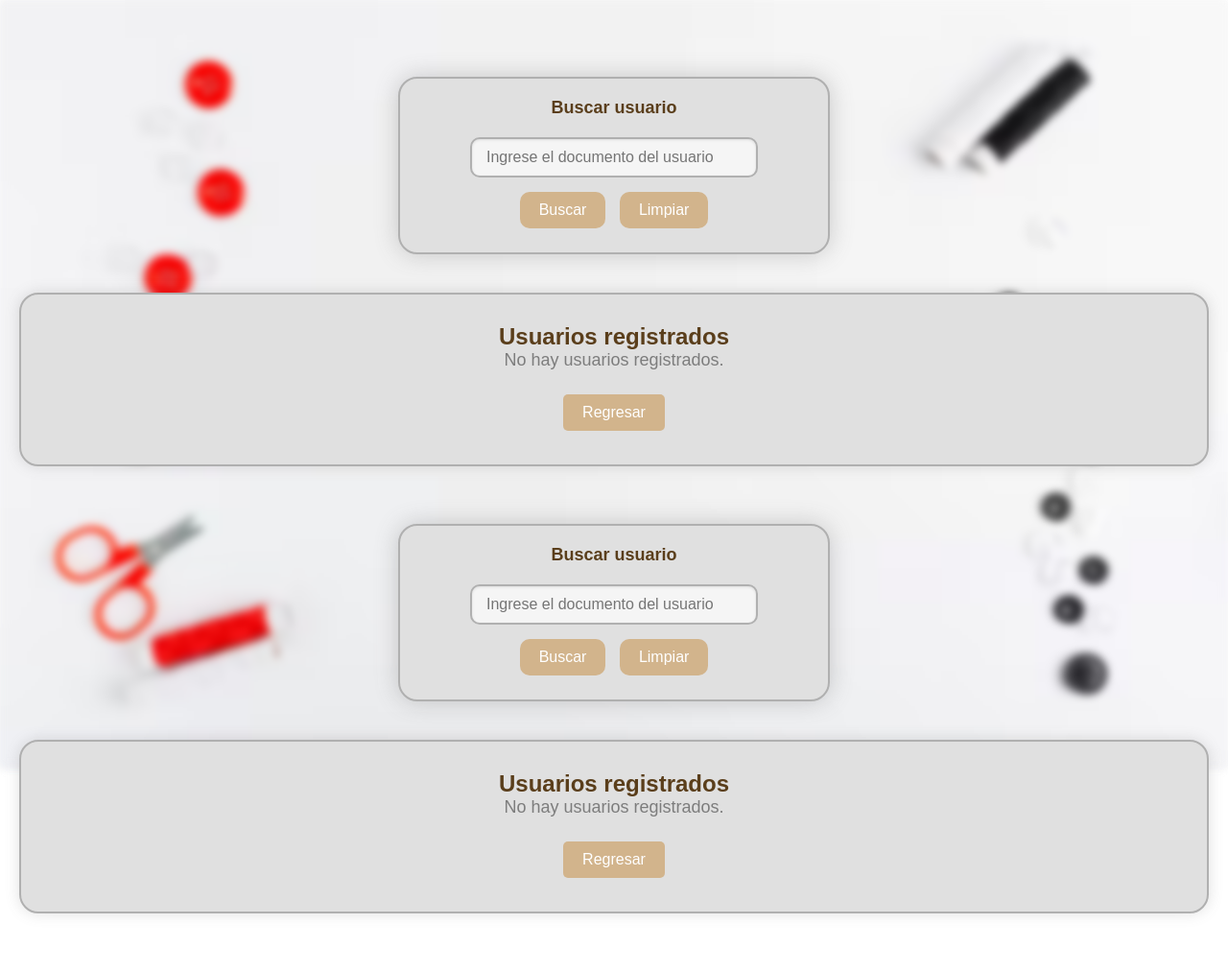
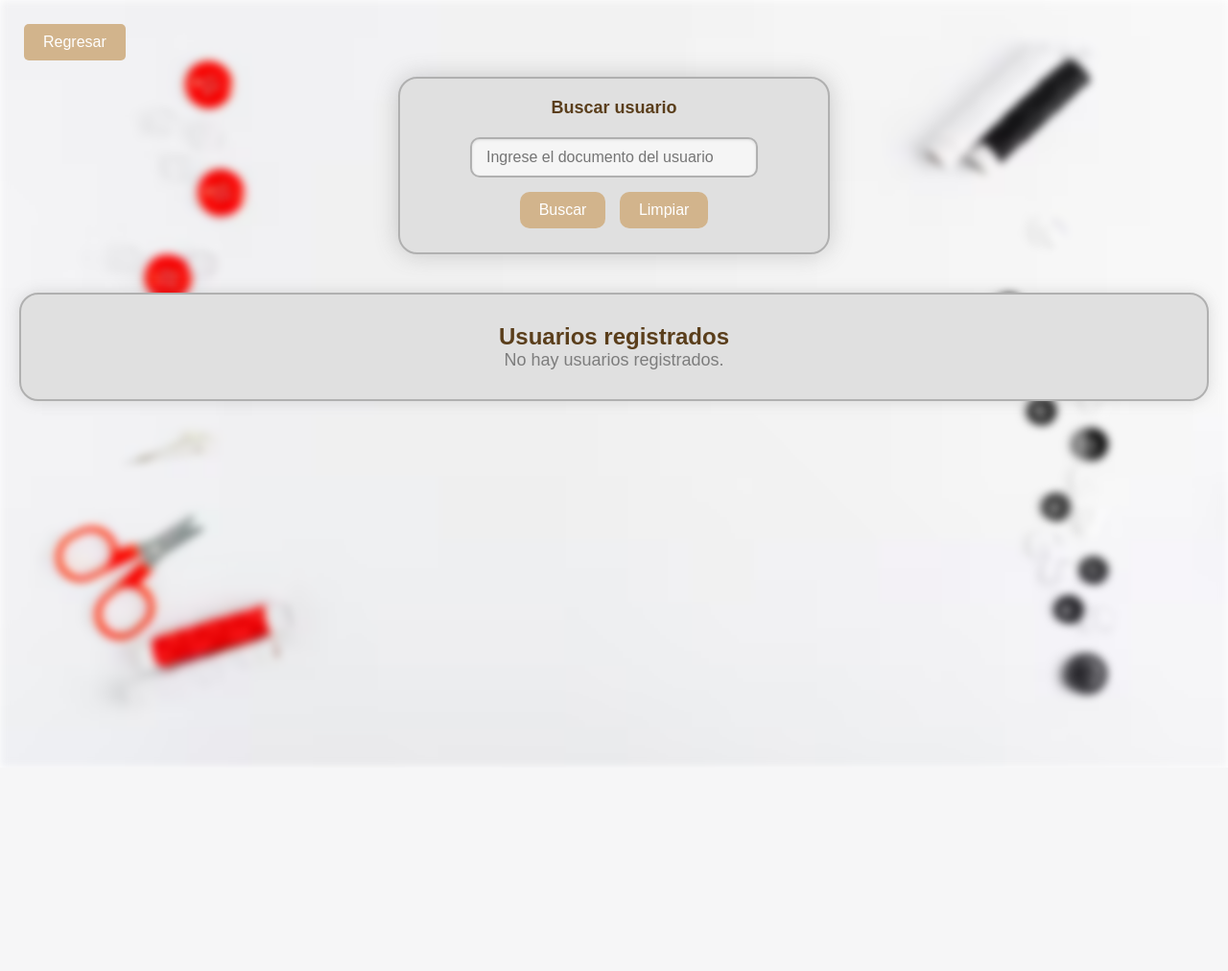
Before and after one commit to PaulisMari/NuevoProyectoInventario, a PHP site: page /inventariophp1/index3.php?action=listaUsuarios in a window 1280 px wide. Shown: the whole page at 96% size. After the commit the page ends 792 px from the top, so only its background shows below. Run offline with PHP 8.4, Linux system fonts and the light colour scheme; data that the repository does not hold is empty; some libraries are stand-ins or nearby versions.

Commit message:
ya esta listo

```diff
--- a/index3.php
+++ b/index3.php
@@ -12,7 +12,6 @@ switch($action) {
 case 'listaUsuarios':
     $usuario = $_GET['usuario'] ?? ''; // puedes cambiar 'id' por el nombre que uses en tu input de búsqueda
     $usuarios = $userController->listaUsuarios($usuario);
-    include 'verUsuarios.php';
     break;
 
     case 'eliminarUsuario':
--- a/verUsuarios.php
+++ b/verUsuarios.php
@@ -6,8 +6,17 @@
     <link rel="stylesheet" href="CSS/consultasalida.css">
 </head>
 <body>
+    <!-- Botón REGRESAR fuera del contenedor -->
+    <div class="boton-regresar">
+        <form action="ingresar.php" method="post">
+            <button type="submit" name="action" value="dashboard">Regresar</button>
+        </form>
+    </div>
 
-        <!-- FORMULARIO DE BÚSQUEDA CENTRADO -->
+    <!-- Fondo desenfocado -->
+    <div class="fondo-desenfocado"></div>
+
+    <!-- FORMULARIO DE BÚSQUEDA CENTRADO -->
     <div class="form-busqueda">
         <form action="index3.php" method="get" class="form-busqueda-form">
             <input type="hidden" name="action" value="listaUsuarios" />
@@ -28,9 +37,8 @@
         </form>
     </div>
 
-    <!-- CONTENIDO CON FONDO BLANCO SEMITRANSPARENTE -->
+    <!-- CONTENEDOR DE TABLA DE USUARIOS -->
     <div class="contenido-con-fondo">
-        <div class="fondo-desenfocado"></div>
         <h2 style="text-align: center; color: #5a3e1b;">Usuarios registrados</h2>
 
         <div class="tabla-contenedor">
@@ -52,12 +60,11 @@
                                 <td><?= ($user['id'] == 1) ? 'Encargada' : 'Empleado' ?></td>
                                 <td>
                                     <?php if ($user['id'] != 1): ?>
-                                    <form action="index3.php?action=eliminarUsuario" method="POST" style="display:inline;" onsubmit="return confirm('¿Eliminar este usuario?');">
+                                    <form action="index3.php?action=eliminarUsuario" method="POST" onsubmit="return confirm('¿Eliminar este usuario?');">
                                         <input type="hidden" name="id" value="<?= $user['id'] ?>">
                                         <button type="submit">Eliminar</button>
                                     </form>
                                     <?php else: ?>
-                                    <!-- No se muestra el botón para la encargada -->
                                     <span style="color: gray;">No disponible</span>
                                     <?php endif; ?>
                                 </td>
@@ -69,13 +76,6 @@
                 <p>No hay usuarios registrados.</p>
             <?php endif; ?>
         </div>
-
-        <div style="text-align: center; margin-top: 20px;">
-            <form action="ingresar.php" method="post">
-                <button type="submit" name="action" value="dashboard">Regresar</button>
-            </form>
-        </div>
     </div>
-
 </body>
 </html>
```
Also changed, not shown: views/Entrada/consulGen_entra.php (+8 -7 lines), views/Salida/consulGen_sal.php (+7 -7 lines).
